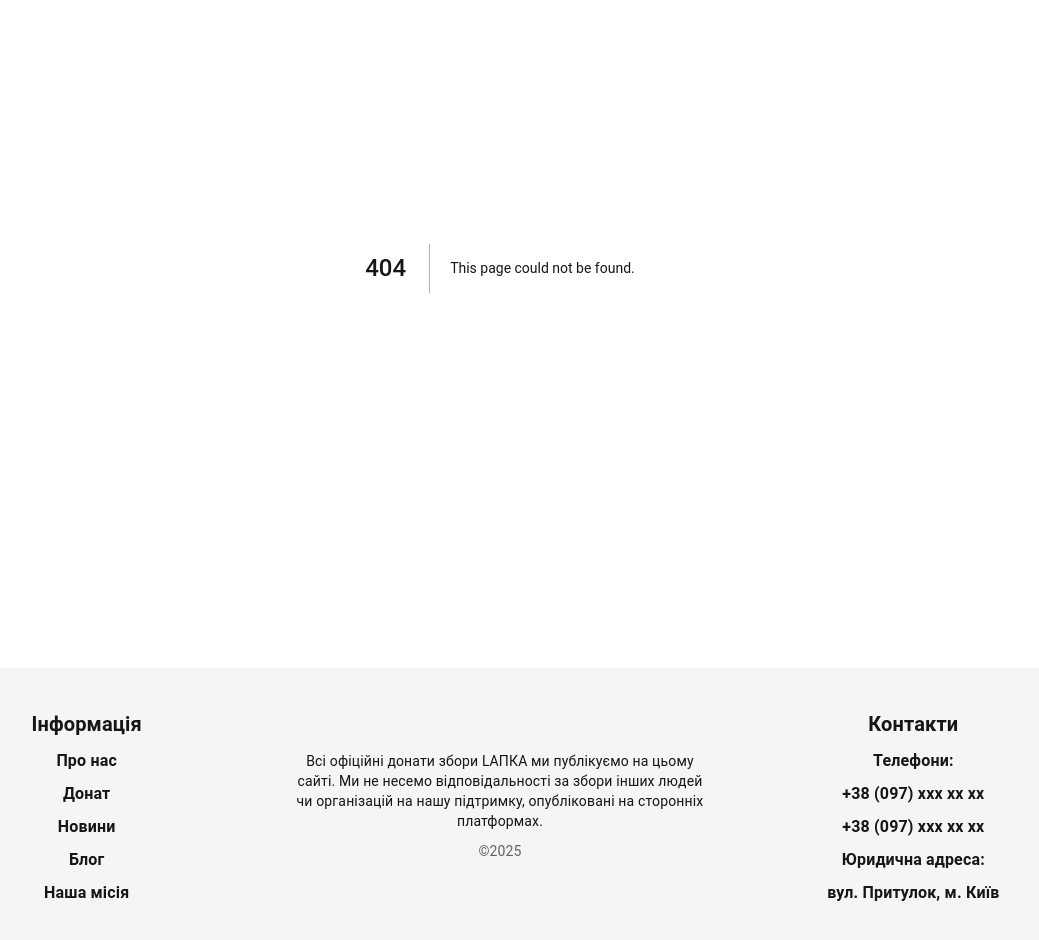
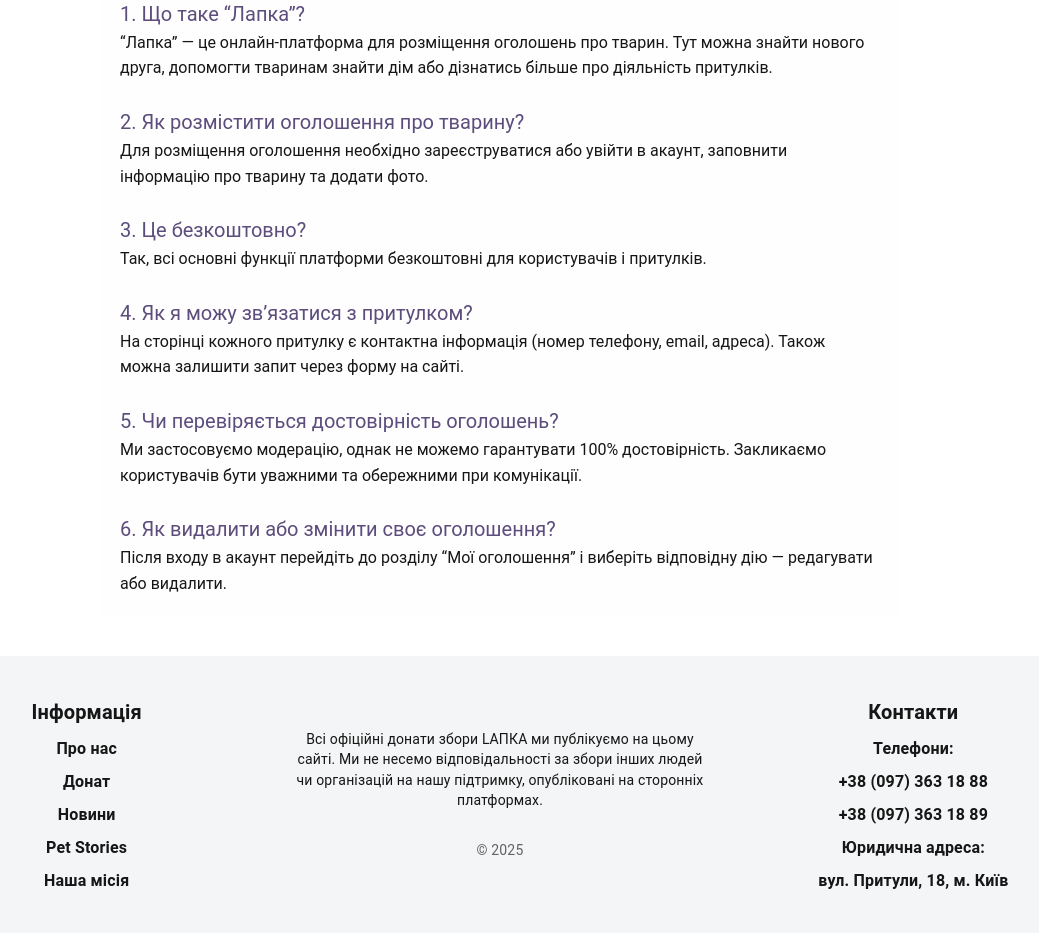
Before and after one commit to Mikola-K/best-hackathon-test-web-2025, a Next.js app: page /faq in a window 1280 px wide. Before the commit this address had no page. Shown: the part 200-1140 px from the top of the page, without its empty margins (140-1179 px from the left). Built offline with nearby package versions, Linux system fonts and the light colour scheme.

Commit message:
dev: Information block in footer

```diff
--- /dev/null
+++ b/src/app/faq/page.tsx
@@ -0,0 +1,28 @@
+import LogInPage from "../../components/logInComponents/LogInPage";
+const Login = () => {
+  return (
+    <div style={{ fontFamily: "Arial, sans-serif", lineHeight: "1.6", maxWidth: "800px", margin: "40px auto", padding: "20px", backgroundColor: "#fefefe", color: "#333" }}>
+      <h1 style={{ color: "#5c4d7d", fontSize: "28px" }}>Поширені запитання (FAQ)</h1>
+
+      <h2 style={{ color: "#5c4d7d", fontSize: "20px", marginTop: "25px" }}>1. Що таке “Лапка”?</h2>
+      <p>“Лапка” — це онлайн-платформа для розміщення оголошень про тварин. Тут можна знайти нового друга, допомогти тваринам знайти дім або дізнатись більше про діяльність притулків.</p>
+
+      <h2 style={{ color: "#5c4d7d", fontSize: "20px", marginTop: "25px" }}>2. Як розмістити оголошення про тварину?</h2>
+      <p>Для розміщення оголошення необхідно зареєструватися або увійти в акаунт, заповнити інформацію про тварину та додати фото.</p>
+
+      <h2 style={{ color: "#5c4d7d", fontSize: "20px", marginTop: "25px" }}>3. Це безкоштовно?</h2>
+      <p>Так, всі основні функції платформи безкоштовні для користувачів і притулків.</p>
+
+      <h2 style={{ color: "#5c4d7d", fontSize: "20px", marginTop: "25px" }}>4. Як я можу зв’язатися з притулком?</h2>
+      <p>На сторінці кожного притулку є контактна інформація (номер телефону, email, адреса). Також можна залишити запит через форму на сайті.</p>
+
+      <h2 style={{ color: "#5c4d7d", fontSize: "20px", marginTop: "25px" }}>5. Чи перевіряється достовірність оголошень?</h2>
+      <p>Ми застосовуємо модерацію, однак не можемо гарантувати 100% достовірність. Закликаємо користувачів бути уважними та обережними при комунікації.</p>
+
+      <h2 style={{ color: "#5c4d7d", fontSize: "20px", marginTop: "25px" }}>6. Як видалити або змінити своє оголошення?</h2>
+      <p>Після входу в акаунт перейдіть до розділу “Мої оголошення” і виберіть відповідну дію — редагувати або видалити.</p>
+    </div>
+  );
+};
+
+export default Login;
--- /dev/null
+++ b/src/app/mission/page.tsx
@@ -0,0 +1,26 @@
+import LogInPage from "../../components/logInComponents/LogInPage";
+const Login = () => {
+  return (
+    <div style={{ fontFamily: "Arial, sans-serif", lineHeight: "1.6", maxWidth: "800px", margin: "40px auto", padding: "20px", backgroundColor: "#fefefe", color: "#333" }}>
+      <h1 style={{ color: "#5c4d7d", fontSize: "28px" }}>Наша місія</h1>
+      <p>Наша місія — допомогти кожній тварині знайти безпечне, любляче середовище, де вона зможе жити щасливо.</p><br/>
+      <p>Ми створили “Лапку” як простір довіри й турботи, де кожен охочий може зробити свій внесок у порятунок життя: розмістити оголошення, знайти нового друга, підтримати притулок або просто поширити добру справу.</p><br/>
+      <p>Ми віримо, що разом можемо змінити долю тисяч тварин.</p>
+      <p>Кожна лапка — це чиясь історія, яка заслуговує на щасливий фінал.</p>
+      <br/>
+      <br/>
+      <br/>
+      <br/>
+      <br/>
+      <br/>
+      <br/>
+      <br/>
+      <br/>
+      <br/>
+      <br/>
+      <br/>
+    </div>
+  );
+};
+
+export default Login;
--- /dev/null
+++ b/src/app/news/page.tsx
@@ -0,0 +1,11 @@
+import LogInPage from "../../components/logInComponents/LogInPage";
+const Login = () => {
+  return (
+    <iframe
+      src="https://lapkanews.hashnode.dev/"
+      style={{ width: "100vw", height: "100vh", border: "none" }}
+    ></iframe>
+  );
+};
+
+export default Login;
--- /dev/null
+++ b/src/app/petstories/page.tsx
@@ -0,0 +1,11 @@
+import LogInPage from "../../components/logInComponents/LogInPage";
+const Login = () => {
+  return (
+    <iframe
+      src="https://petstorieslapka.hashnode.dev/"
+      style={{ width: "100vw", height: "100vh", border: "none" }}
+    ></iframe>
+  );
+};
+
+export default Login;
--- a/src/components/common/Footer.tsx
+++ b/src/components/common/Footer.tsx
@@ -1,14 +1,16 @@
 "use client";
 import { Box, Typography, Link } from "@mui/material";
 
-const FooterSection = ({ title, items }) => (
+const FooterSection = ({ title, links, items }) => (
   <Box
     sx={{ flex: 1, marginBottom: { xs: "20px", md: 0 }, textAlign: "center" }}
   >
     <Typography variant="h6" sx={{ fontWeight: 700 }}>
-      {title}
+       {title}
     </Typography>
-    {items.map((item, index) => (
+    {items.map((item, index) => {
+      const [text, link] = item.split("|");
+      return (
       <Typography
         variant="body2"
         key={index}
@@ -16,21 +18,34 @@
         fontWeight={700}
         fontSize={16}
       >
-        {item}
+        {link ? (
+        <Link href={link} underline="none" color="inherit">
+          {text}
+        </Link>
+        ) : (
+        text
+        )}
       </Typography>
-    ))}
-  </Box>
-);
+      );
+    })}
+    </Box>
+  );
 
-const Footer = () => {
-  const infoItems = ["Про нас", "Донат", "Новини", "Блог", "Наша місія"];
+  const Footer = () => {
+    const infoItems = [
+    "Про нас|/faq",
+    "Донат|/donate",
+    "Новини|/news",
+    "Pet Stories|/petstories",
+    "Наша місія|/mission",
+    ];
 
   const contactItems = [
     "Телефони:",
-    "+38 (097) xxx xx xx",
-    "+38 (097) xxx xx xx",
+    "+38 (097) 363 18 88",
+    "+38 (097) 363 18 89",
     "Юридична адреса:",
-    "вул. Притулок, м. Київ",
+    "вул. Притули, 18, м. Київ",
   ];
 
   return (
@@ -53,13 +68,13 @@
           marginBottom: { xs: "20px", md: 0 },
         }}
       >
-        <Typography variant="body2" sx={{ marginBottom: "10px" }}>
+        <Typography variant="body2" sx={{ marginBottom: "30px" }}>
           Всі офіційні донати збори LАПКА ми публікуємо на цьому сайті. Ми не
           несемо відповідальності за збори інших людей чи організацій на нашу
           підтримку, опубліковані на сторонніх платформах.
         </Typography>
         <Typography variant="body2" color="text.secondary">
-          ©2025
+          © 2025
         </Typography>
       </Box>
       <FooterSection title="Контакти" items={contactItems} />
--- a/src/components/donateComponents/DonatePage.tsx
+++ b/src/components/donateComponents/DonatePage.tsx
@@ -20,7 +20,8 @@
               height={195}
             />
             <Typography mt={2} fontWeight={700} fontSize={24}>
-              Зроби світ кращим!
+              Зроби світ кращим!<br/>
+              <small>Підтримай актуальний збір ♡</small>
             </Typography>
           </Box>
           <Divider
@@ -35,7 +36,7 @@
           />
           <Box>
             <CustomButton
-              onClick={() => window.open("https://monobank.ua/", "_blank")}
+              onClick={() => window.open("https://send.monobank.ua/jar/A83rauHGrm", "_blank")}
             >
               Задонатити
             </CustomButton>
```
